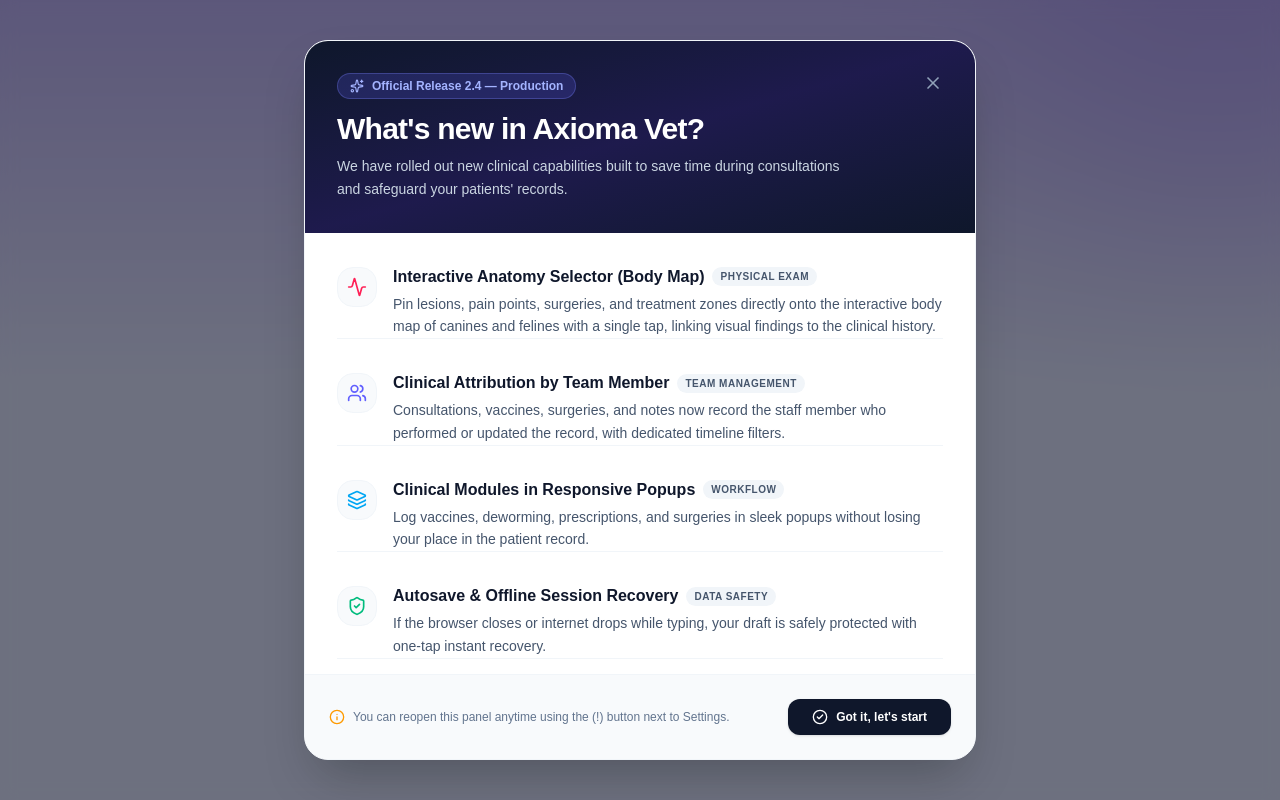
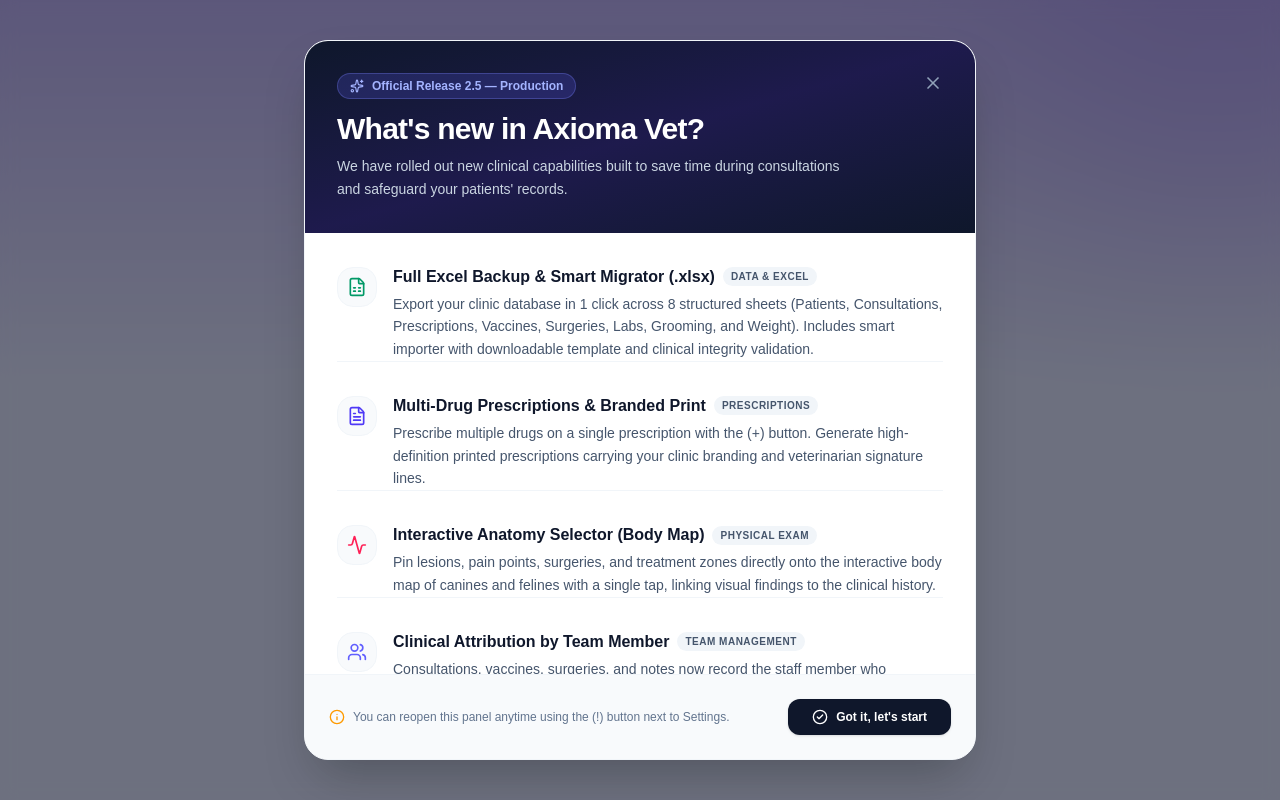
Before and after one commit to Fixen7/Axioma-Vet, a React (Vite) app: page /login in a window 1280 px wide. Built offline with nearby package versions, Linux system fonts and the light colour scheme; no server answers.

Commit message:
feat(release-notes): add Excel backup and smart migration highlights to v2.5 release notes modal

```diff
--- a/src/components/ReleaseNotesModal.tsx
+++ b/src/components/ReleaseNotesModal.tsx
@@ -9,11 +9,13 @@ import {
   Languages,
   CheckCircle2,
   Info,
-  Activity
+  Activity,
+  FileSpreadsheet,
+  FileText
 } from 'lucide-react';
 import { useTranslation } from '../i18n';
 
-const STORAGE_KEY = 'axioma_vet_release_notes_v2_seen';
+const STORAGE_KEY = 'axioma_vet_release_notes_v2_5_seen';
 
 // Blinking expires after ~2 months from launch (Active until January 15, 2027)
 const BLINK_EXPIRY_DATE = new Date('2027-01-15T23:59:59Z');
@@ -114,6 +116,22 @@ export function ReleaseNotesModal() {
 
   const features = [
     {
+      icon: <FileSpreadsheet className="w-5 h-5 text-emerald-600" />,
+      title: isEs ? 'Centro de Respaldo y Migración en Excel (.xlsx)' : 'Full Excel Backup & Smart Migrator (.xlsx)',
+      desc: isEs
+        ? 'Exporta toda la base de datos de tu clínica en 1 clic en un libro multidivisión de 8 hojas (Pacientes, Consultas, Recetas, Vacunas, Cirugías, Laboratorio, Peluquería y Peso). Además, incluye importador inteligente con plantilla oficial descargable y validación de integridad para migrar datos desde cualquier hoja de cálculo.'
+        : 'Export your clinic database in 1 click across 8 structured sheets (Patients, Consultations, Prescriptions, Vaccines, Surgeries, Labs, Grooming, and Weight). Includes smart importer with downloadable template and clinical integrity validation.',
+      tag: isEs ? 'Datos & Excel' : 'Data & Excel'
+    },
+    {
+      icon: <FileText className="w-5 h-5 text-indigo-600" />,
+      title: isEs ? 'Recetas Médicas Multi-Fármaco e Impresión con Membrete' : 'Multi-Drug Prescriptions & Branded Print',
+      desc: isEs
+        ? 'Prescribe múltiples medicamentos en una sola receta con el botón (+) sin tener que guardar uno por uno. Genera recetas impresas oficiales en alta definición con el nombre de tu clínica y diseño veterinario profesional.'
+        : 'Prescribe multiple drugs on a single prescription with the (+) button. Generate high-definition printed prescriptions carrying your clinic branding and veterinarian signature lines.',
+      tag: isEs ? 'Recetas Médicas' : 'Prescriptions'
+    },
+    {
       icon: <Activity className="w-5 h-5 text-rose-500" />,
       title: isEs ? 'Selector Anatómico Interactivo (Esquema Corporal)' : 'Interactive Anatomy Selector (Body Map)',
       desc: isEs
@@ -188,7 +206,7 @@ export function ReleaseNotesModal() {
 
           <div className="inline-flex items-center gap-2 px-3 py-1 rounded-full bg-indigo-500/20 border border-indigo-400/30 text-indigo-300 text-xs font-semibold mb-3">
             <Sparkles className="w-3.5 h-3.5" />
-            <span>{isEs ? 'Versión Oficial 2.4 — Producción' : 'Official Release 2.4 — Production'}</span>
+            <span>{isEs ? 'Versión Oficial 2.5 — Producción' : 'Official Release 2.5 — Production'}</span>
           </div>
 
           <h2 className="text-2xl md:text-3xl font-extrabold tracking-tight">
```
